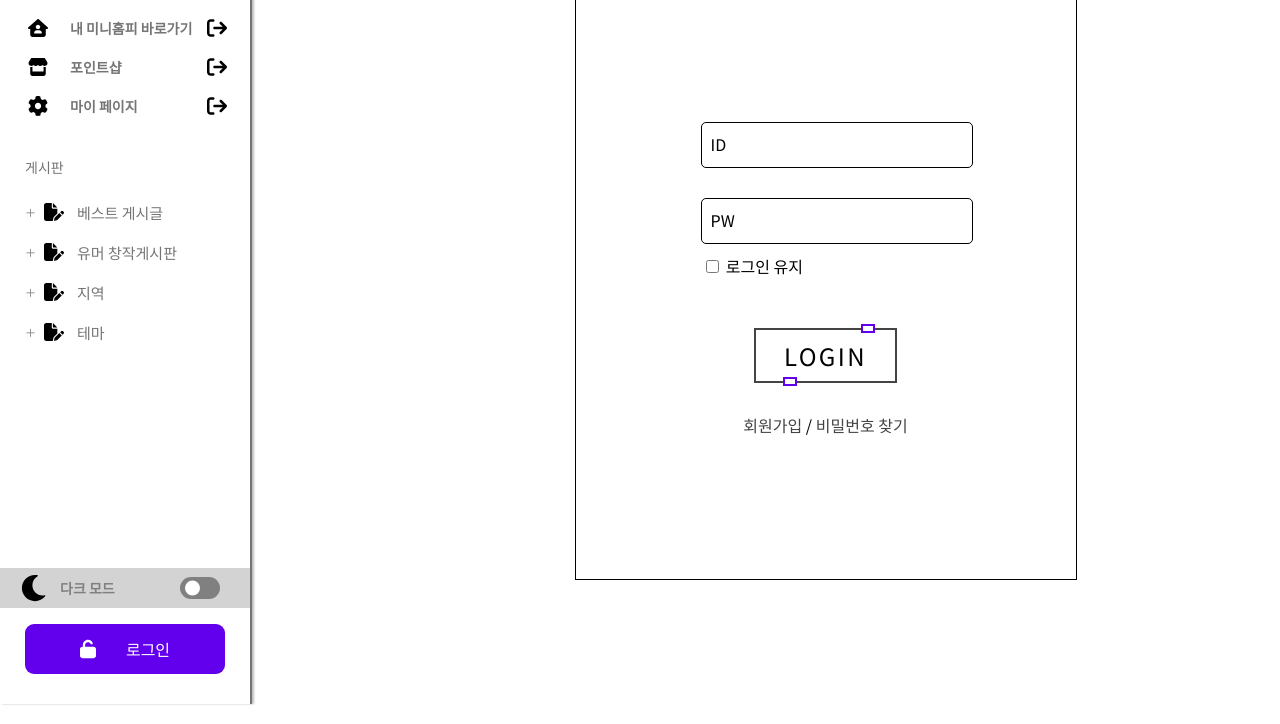
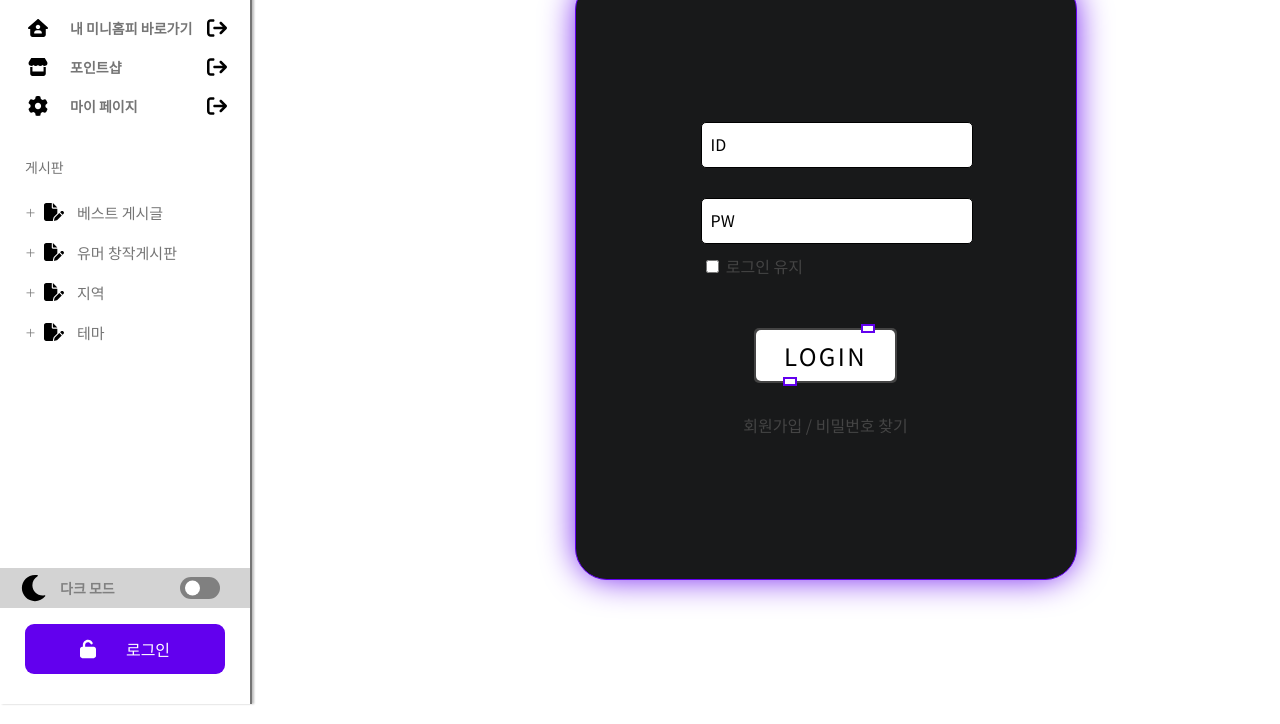
Before and after one commit to SwAurora/URDO_Front, a plain HTML site: page login.html in a window 1280 px wide. Shown: the part 96-820 px from the top of the page. Drawn offline with nearby package versions, Linux system fonts and the light colour scheme.

Commit message:
2022-06-15 master(ver2)

```diff
--- a/css/login.css
+++ b/css/login.css
@@ -16,7 +16,22 @@
     height: 600px;
     left: 25%;
     top: 8%;
-    border: 1px solid black;
+    border: 1px solid var(--color-point);
+    border-radius: 32px;
+    background-color: #18191a;
+}
+
+#LoginBox::before
+{
+    content: '';
+    position: absolute;
+    inset: 2px;
+    letter-spacing: 0.25em;
+    background: var(--color-point);
+    color: var(--color-point);
+    box-shadow: 0 0 35px var(--color-point);
+    border-radius: 32px;
+    z-index: -1;
 }
 
 /* 아이디 비번 치는 공간 */
@@ -34,7 +49,7 @@
     background: #fff;
     border-radius: 5px;
     outline: none;
-    color: #fff;
+    color: black;
     font-size: 1em;
     transition: 0.5s;
 }
@@ -84,7 +99,7 @@
 .inputBox input:valid,
 .inputBox input:focus
 {
-    border: 1px solid #00dfc4;
+    border: 2px solid var(--color-point);
 }
 
 /* 로그인 유지 체크박스 */
@@ -98,7 +113,7 @@
 
 .checkbox label
 {
-    color: black;;
+    color: #444;
 }
 
 #chks1
@@ -119,6 +134,7 @@
     letter-spacing: 0.1em;
     padding: 10px 30px;
     transition: 0.5s;
+    border-radius: 5px;
 }
 
 .loginA:hover
@@ -135,6 +151,7 @@
     position: absolute;
     inset: 2px;
     background: #fff;
+    border-radius: 5px;
 }
 
 .loginA span
@@ -205,6 +222,11 @@
     color: #444;
 }
 
+#ss2
+{
+    color: #444;
+}
+
 #ss3
 {
     cursor: pointer;
```
